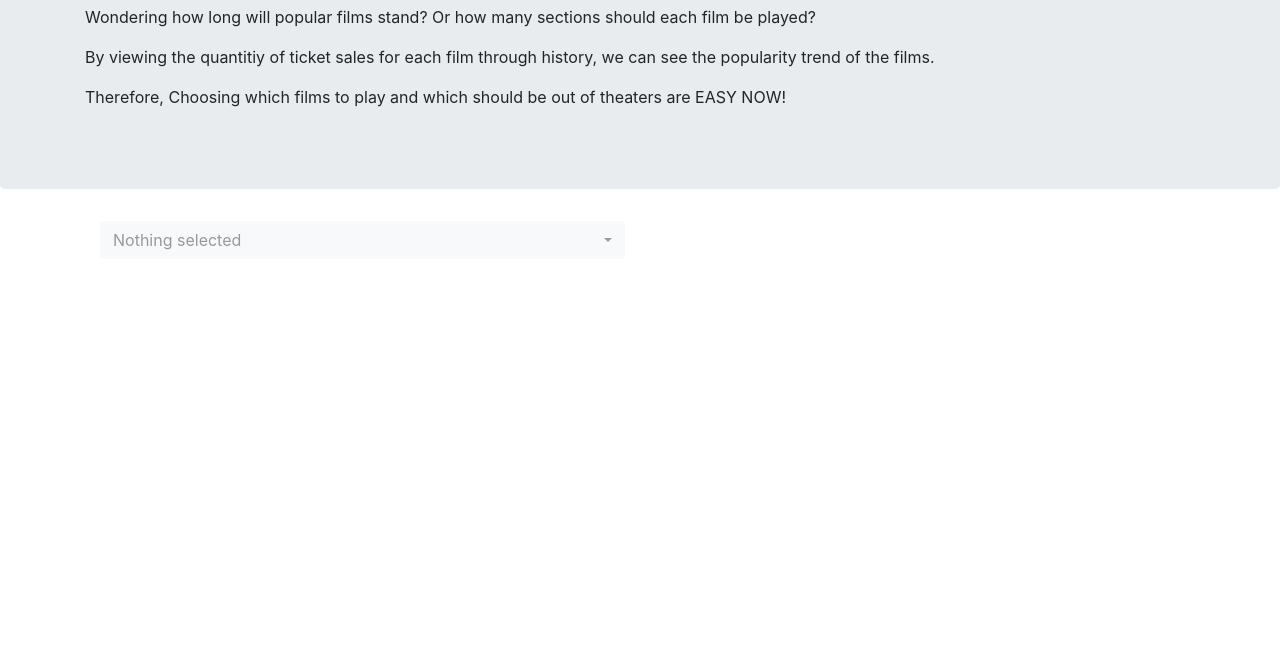
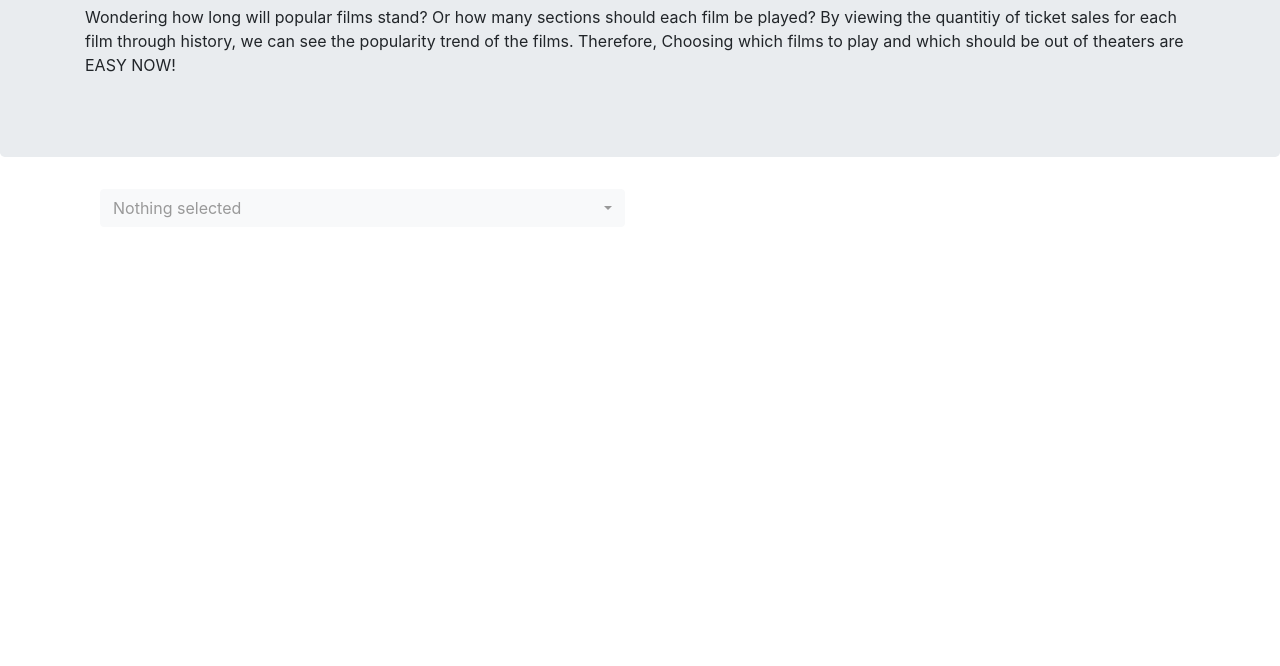
Before and after one commit to pyghack/pyghack.github.io, a plain HTML site: page era.html in a window 1280 px wide. Shown: the part 134-800 px from the top of the page. Drawn offline with nearby package versions, Linux system fonts and the light colour scheme; no server answers.

Commit message:
Update era page

```diff
--- a/era.html
+++ b/era.html
@@ -55,9 +55,9 @@
   <div class="jumbotron">
     <div class="container">
       <h1 class="display-4">Era of Showings</h1>
-      <p>Wondering how long will popular films stand? Or how many sections should each film be played?</p>
-      <p>By viewing the quantitiy of ticket sales for each film through history, we can see the popularity trend of the films.</p>
-      <p>Therefore, Choosing which films to play and which should be out of theaters are EASY NOW!</p>
+      <p>Wondering how long will popular films stand? Or how many sections should each film be played?
+        By viewing the quantitiy of ticket sales for each film through history, we can see the popularity trend of the films.
+        Therefore, Choosing which films to play and which should be out of theaters are EASY NOW!</p>
     </div>
   </div>
 
```
